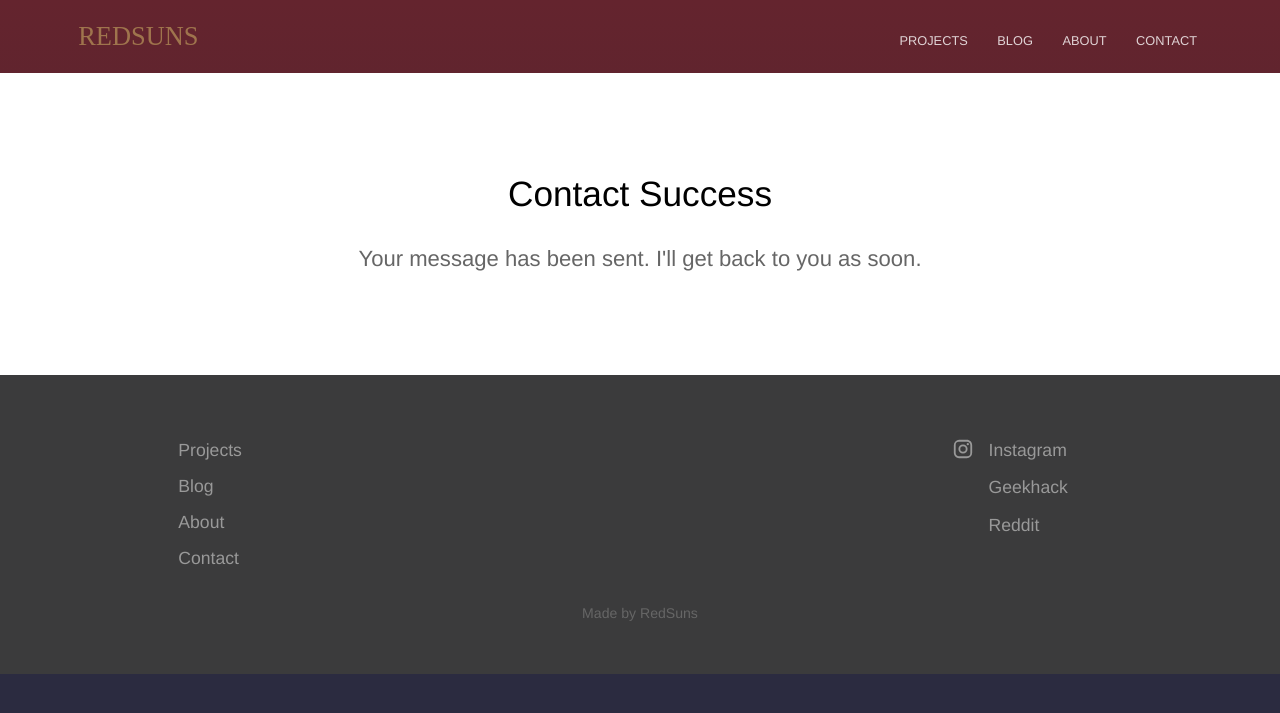
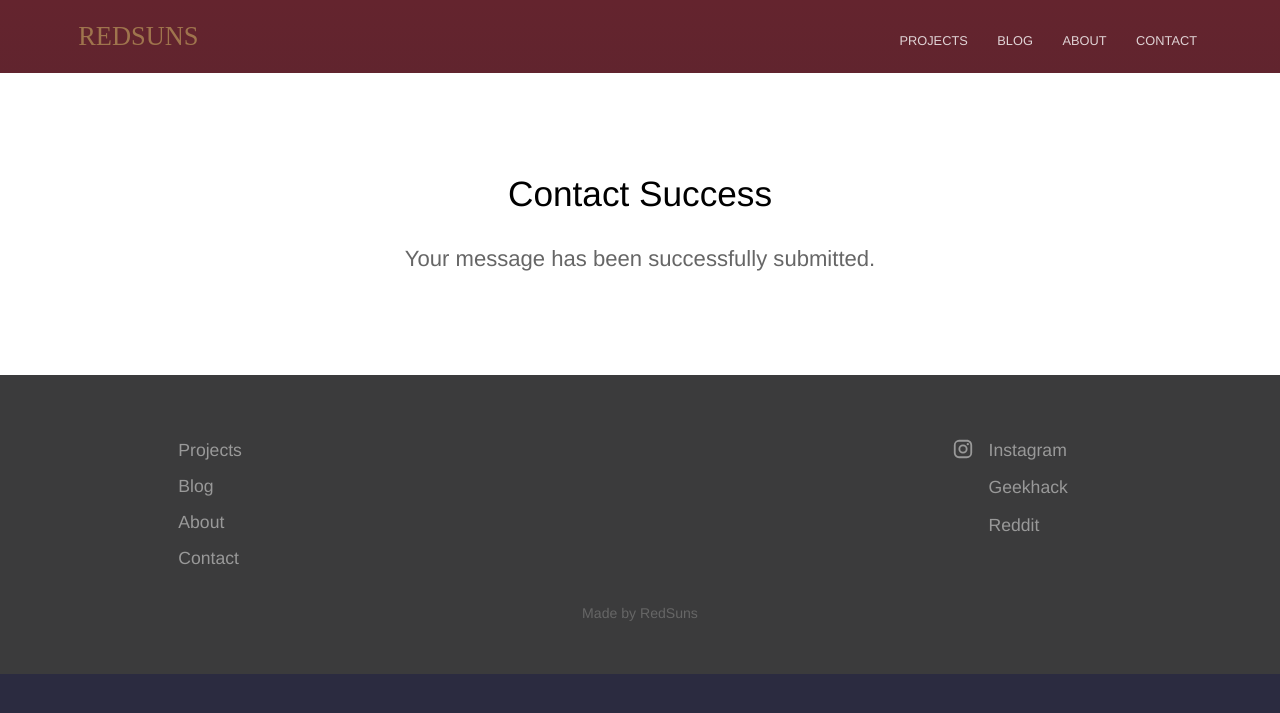
Before and after one commit to RedSunsRMK/redsunsrmk.github.io, a Jekyll site: the page built from contact-success.html, in a window 1280 px wide. Shown: the top 713 px of the page. Built offline with Jekyll 4.4.1, drawn with Linux system fonts in a browser that asks for light colours.

Commit message:
Update contact-success.html

```diff
--- a/contact-success.html
+++ b/contact-success.html
@@ -2,4 +2,4 @@
 title: Contact Success
 ---
 
-<p class="subtext">Your message has been sent. I'll get back to you as soon.</p>
+<p class="subtext">Your message has been successfully submitted.</p>
```
